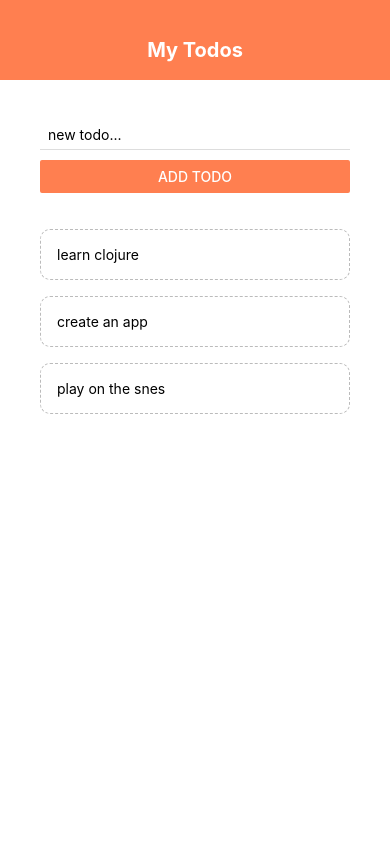
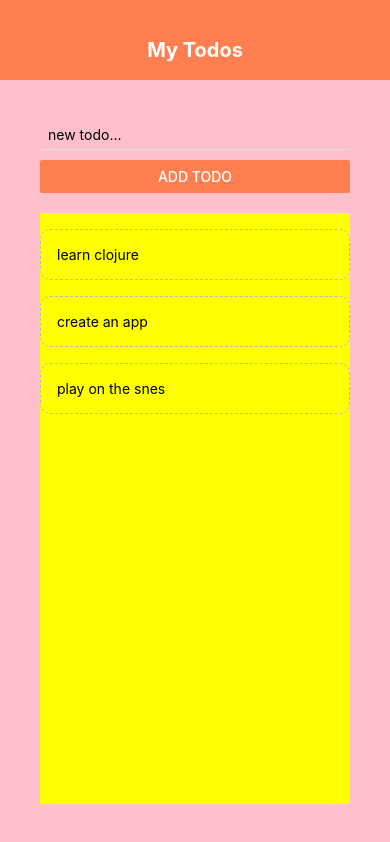
Before and after one commit to moura1001/todo-list-react-native, a React Native app: screen / in a window 390 px wide. Built offline with nearby package versions, Linux system fonts and the light colour scheme.

Commit message:
commit com correção na funcionalidade de scroll view da FlatList a partir da utilização de flexbox

```diff
--- a/App.js
+++ b/App.js
@@ -64,9 +64,13 @@ const styles = StyleSheet.create({
     backgroundColor: '#fff'
   },
   content: {
-    padding: 40
+    flex: 1,
+    padding: 40,
+    backgroundColor: 'pink'
   },
   list: {
-    marginTop: 20
+    flex: 1,
+    marginTop: 20,
+    backgroundColor: 'yellow'
   }
 });
```
